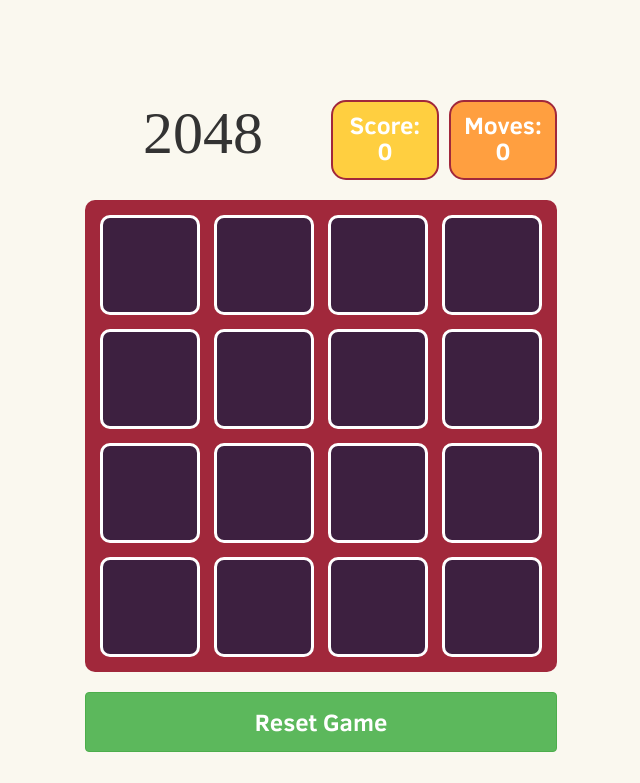
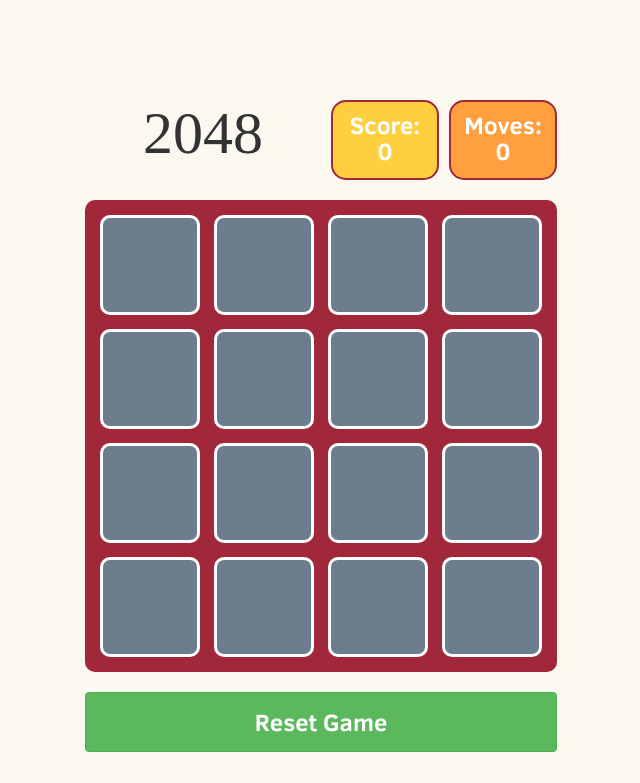
Before and after one commit to domtkho/Dom2048, a PHP site: page / in a window 1280 px wide. Shown: the top 783 px of the page, without its empty margins (319-959 px from the left). Run offline with PHP 8.4, Linux system fonts and the light colour scheme; some libraries are stand-ins or nearby versions; some web fonts are replaced.

Commit message:
Fixed game over bug and changed tile colors and number colors

```diff
--- a/css/main.css
+++ b/css/main.css
@@ -89,19 +89,20 @@
   height: 100px;
   border: 3px solid #FFF;
   border-radius: 10px;
-  background: #3D2040;
+  background: #6D7D8D;
   float: left;
-  font-size: 24px;
   margin: 7px;
 }
 
 div.tile {
   width: 100%;
   height: 100%;
-  border-radius: 5px;
-  color: #FF9F40;
-  padding-top: 30px;
+  border-radius: 7px;
+  color: #FFF;
+  font-size: 24px;
+  line-height: 90px;
 }
+
 button.reset {
   width: 472px;
   height: 60px;
```
Also changed, not shown: 1 other file.
